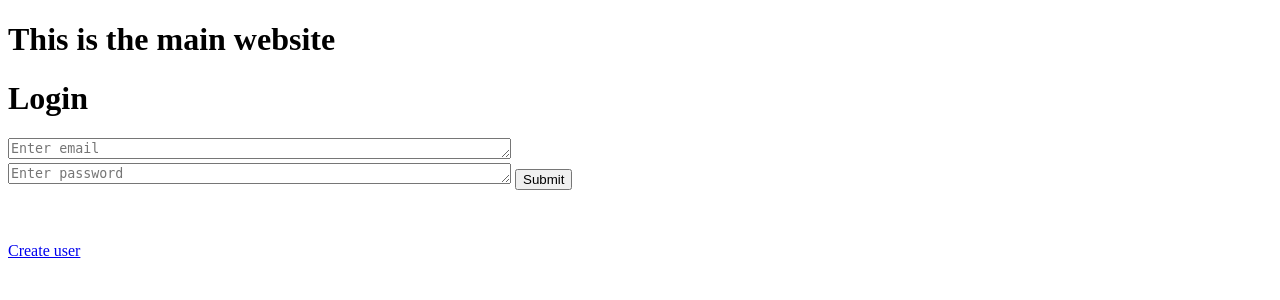
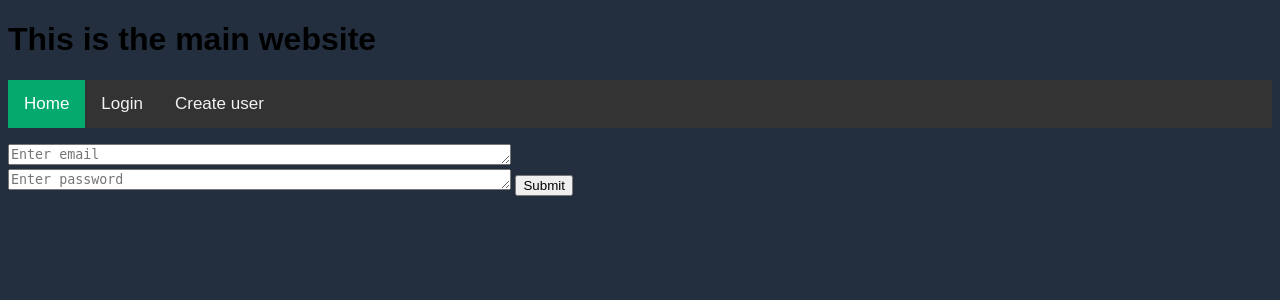
Before and after one commit to zliong/crypto-program5, a Flask app: page / in a window 1280 px wide. Shown: the top 300 px of the page. Run offline with Flask 2, Linux system fonts and the light colour scheme.

Commit message:
Created a sample navigation bar
Introduction of CSS stylesheets into project

```diff
--- /dev/null
+++ b/static/css/style.css
@@ -0,0 +1,27 @@
+body{
+    background-color: #232F3E;
+    font-family: Arial, Helvetica, sans-serif;
+}
+
+.topnav{
+    background-color: #333;
+    overflow: hidden;
+}
+.topnav a{
+    float: left;
+    color: #f2f2f2;
+    text-align: center;
+    padding: 14px 16px;
+    text-decoration: none;
+    font-size: 17px;
+}
+
+.topnav a:hover {
+  background-color: #ddd;
+  color: black;
+}
+
+.topnav a.active {
+  background-color: #04AA6D;
+  color: white;
+}
--- a/templates/base.html
+++ b/templates/base.html
@@ -1,22 +1,30 @@
 <!DOCTYPE html>
 <html>
+    <link rel="stylesheet"  href="{{ url_for('static', filename='css/style.css') }}">
     <title>Program 5 - Cryptocurrency Watch List</title>
     <h1>This is the main website</h1>
 
+    <div class="topnav">
+        <a class="active" href="#">Home</a>
+        <a href="#">Login</a>
+        <a href="{{url_for('add_user.create_user')}}">Create user</a>
+    </div>
 
-    <h1>Login</h1>
+    <div class="container">
+        <p>
              <form action = "/login/" method="POST">
                 <textarea rows="1" cols="60" name="text_email" placeholder="Enter email"></textarea>
                 <br>
                 <textarea rows="1" cols="60" name="text_password" placeholder="Enter password"></textarea>
                 <input type="submit">
             </form>
-
+        </p>
+    </div>
 
 
 <br><br>
 
-     <p><a href="{{url_for('add_user.create_user')}}">Create user</a></p>
+<!--     <p><a href="{{url_for('add_user.create_user')}}">Create user</a></p>-->
 
 </body>
 </html>
```
Also changed, not shown: templates/login_page.html (added, +8 -0 lines). Lines whose indentation alone changed are shown as unchanged.
